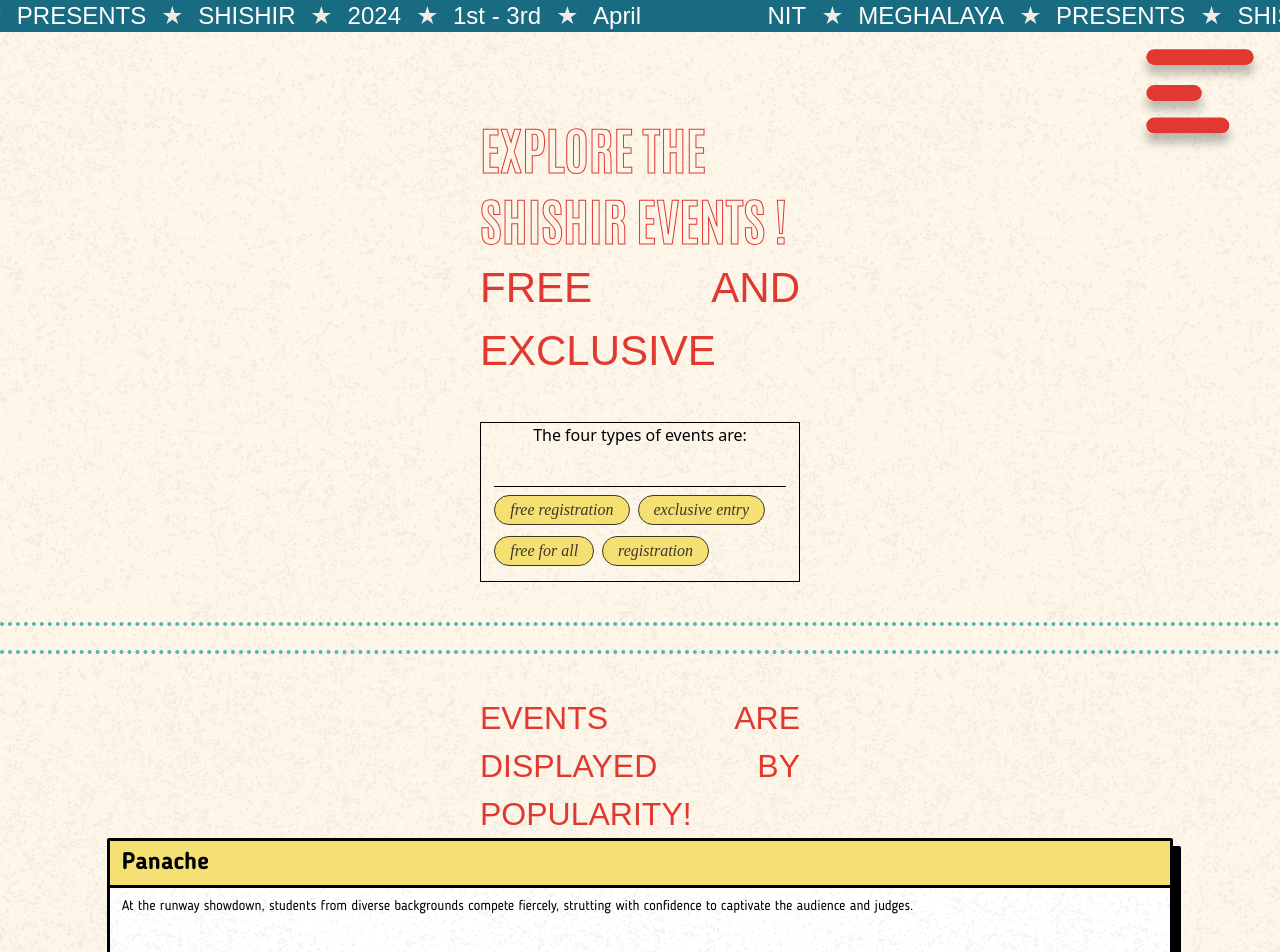
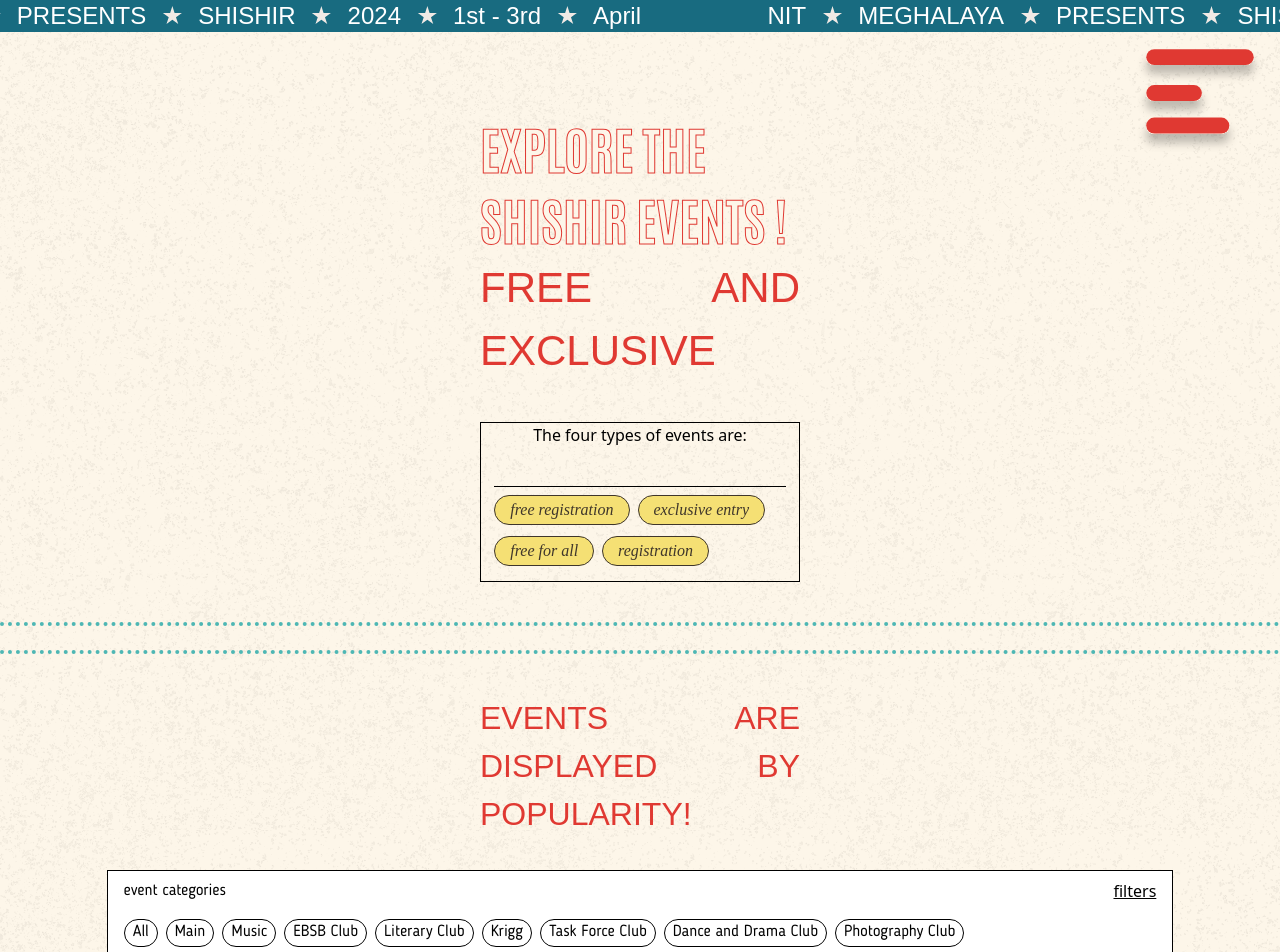
Before and after one commit to shishirnitm/Shishir-2k24-Web, a Next.js app: page /events in a window 1280 px wide. Shown: the top 952 px of the page. Built offline with nearby package versions, Linux system fonts and the light colour scheme; a web font is replaced by a local one.

Commit message:
Added Events Filter

```diff
--- a/app/events/page.js
+++ b/app/events/page.js
@@ -28,16 +28,54 @@
         <div className="flex justify-center font-bernier text-justify text-[#E03932] text-[32px] w-5/6 mt-10">
             <div className="w-80">EVENTS ARE DISPLAYED BY POPULARITY!</div>
         </div>
-        {/* <div className="flex border-[1px] border-black bg-white w-5/6 h-12 my-8 px-4 items-center">
-          <div className=" w-1/2 font-blogger">showing all events</div>
-          <div className=" w-1/2 text-end"><u>filters</u></div>
-        </div> */}
+        <div className="flex flex-col border-[1px] border-black bg-white w-5/6 h-44 my-8 px-4 items-center">
+          <div className="flex w-full my-2">
+            <div className=" w-1/2 font-blogger">event categories</div>
+            <div className=" w-1/2 text-end"><u>filters</u></div>
+          </div>
+          <div className="flex flex-wrap w-full gap-x-2 space-y-2 place-items-start text-center">
+            <div className="rounded-2xl border-[1px] border-black font-blogger px-2 h-7 self-end"><button onClick={()=>{setCategory("all")}}>All</button></div>
+            <div className="rounded-2xl border-[1px] border-black font-blogger px-2 h-7"><button onClick={()=>{setCategory("Main")}}>Main</button></div>
+            <div className="rounded-2xl border-[1px] border-black font-blogger px-2 h-7"><button onClick={()=>{setCategory("Music")}}>Music</button></div>
+            <div className="rounded-2xl border-[1px] border-black font-blogger px-2 h-7 col-span-2"><button onClick={()=>{setCategory("EBSB")}}>EBSB Club</button></div>
+            <div className="rounded-2xl border-[1px] border-black font-blogger px-2 h-7 col-span-2"><button onClick={()=>{setCategory("Literary")}}>Literary Club</button></div>
+            <div className="rounded-2xl border-[1px] border-black font-blogger px-2 h-7"><button onClick={()=>{setCategory("Krigg")}}>Krigg</button></div>
+            <div className="rounded-2xl border-[1px] border-black font-blogger px-2 h-7 col-span-2"><button onClick={()=>{setCategory("TF")}}>Task Force Club</button></div>
+            <div className="rounded-2xl border-[1px] border-black font-blogger px-2 h-7 col-span-2"><button onClick={()=>{setCategory("DandD")}}>Dance and Drama Club</button></div>
+            <div className="rounded-2xl border-[1px] border-black font-blogger px-2 h-7 col-span-2"><button onClick={()=>{setCategory("Photography")}}>Photography Club</button></div>
+          </div>
+
+        </div>
         <div className="flex flex-col w-5/6 space-y-5">
           {category=="all" && (allEvents.map((prop)=>(
             <EventCard key={prop.eName} eName={prop.eName} eTime={prop.eTime} eRule={prop.eRule} eLink={prop.eLink} eDesc={prop.eDesc} eType={prop.eType} eVenue={prop.eVenue} eDay={prop.eDay}/>
           )))}
+          {category=="Main" && (allEvents.map((prop)=>(
+            prop.category=="Main"&&(<EventCard key={prop.eName} eName={prop.eName} eTime={prop.eTime} eRule={prop.eRule} eLink={prop.eLink} eDesc={prop.eDesc} eType={prop.eType} eVenue={prop.eVenue} eDay={prop.eDay}/>)
+          )))}
           {category=="Music" && (allEvents.map((prop)=>(
             prop.category=="Music"&&(<EventCard key={prop.eName} eName={prop.eName} eTime={prop.eTime} eRule={prop.eRule} eLink={prop.eLink} eDesc={prop.eDesc} eType={prop.eType} eVenue={prop.eVenue} eDay={prop.eDay}/>)
+          )))}
+          {category=="Krigg" && (allEvents.map((prop)=>(
+            prop.category=="Krigg"&&(<EventCard key={prop.eName} eName={prop.eName} eTime={prop.eTime} eRule={prop.eRule} eLink={prop.eLink} eDesc={prop.eDesc} eType={prop.eType} eVenue={prop.eVenue} eDay={prop.eDay}/>)
+          )))}
+          {category=="Literary" && (allEvents.map((prop)=>(
+            prop.category=="Literary"&&(<EventCard key={prop.eName} eName={prop.eName} eTime={prop.eTime} eRule={prop.eRule} eLink={prop.eLink} eDesc={prop.eDesc} eType={prop.eType} eVenue={prop.eVenue} eDay={prop.eDay}/>)
+          )))}
+          {category=="Gaming" && (allEvents.map((prop)=>(
+            prop.category=="Gaming"&&(<EventCard key={prop.eName} eName={prop.eName} eTime={prop.eTime} eRule={prop.eRule} eLink={prop.eLink} eDesc={prop.eDesc} eType={prop.eType} eVenue={prop.eVenue} eDay={prop.eDay}/>)
+          )))}
+          {category=="EBSB" && (allEvents.map((prop)=>(
+            prop.category=="EBSB"&&(<EventCard key={prop.eName} eName={prop.eName} eTime={prop.eTime} eRule={prop.eRule} eLink={prop.eLink} eDesc={prop.eDesc} eType={prop.eType} eVenue={prop.eVenue} eDay={prop.eDay}/>)
+          )))}
+          {category=="TF" && (allEvents.map((prop)=>(
+            prop.category=="TF"&&(<EventCard key={prop.eName} eName={prop.eName} eTime={prop.eTime} eRule={prop.eRule} eLink={prop.eLink} eDesc={prop.eDesc} eType={prop.eType} eVenue={prop.eVenue} eDay={prop.eDay}/>)
+          )))}
+          {category=="DandD" && (allEvents.map((prop)=>(
+            prop.category=="DandD"&&(<EventCard key={prop.eName} eName={prop.eName} eTime={prop.eTime} eRule={prop.eRule} eLink={prop.eLink} eDesc={prop.eDesc} eType={prop.eType} eVenue={prop.eVenue} eDay={prop.eDay}/>)
+          )))}
+          {category=="Photography" && (allEvents.map((prop)=>(
+            prop.category=="Photography"&&(<EventCard key={prop.eName} eName={prop.eName} eTime={prop.eTime} eRule={prop.eRule} eLink={prop.eLink} eDesc={prop.eDesc} eType={prop.eType} eVenue={prop.eVenue} eDay={prop.eDay}/>)
           )))}
         </div>
 
```
